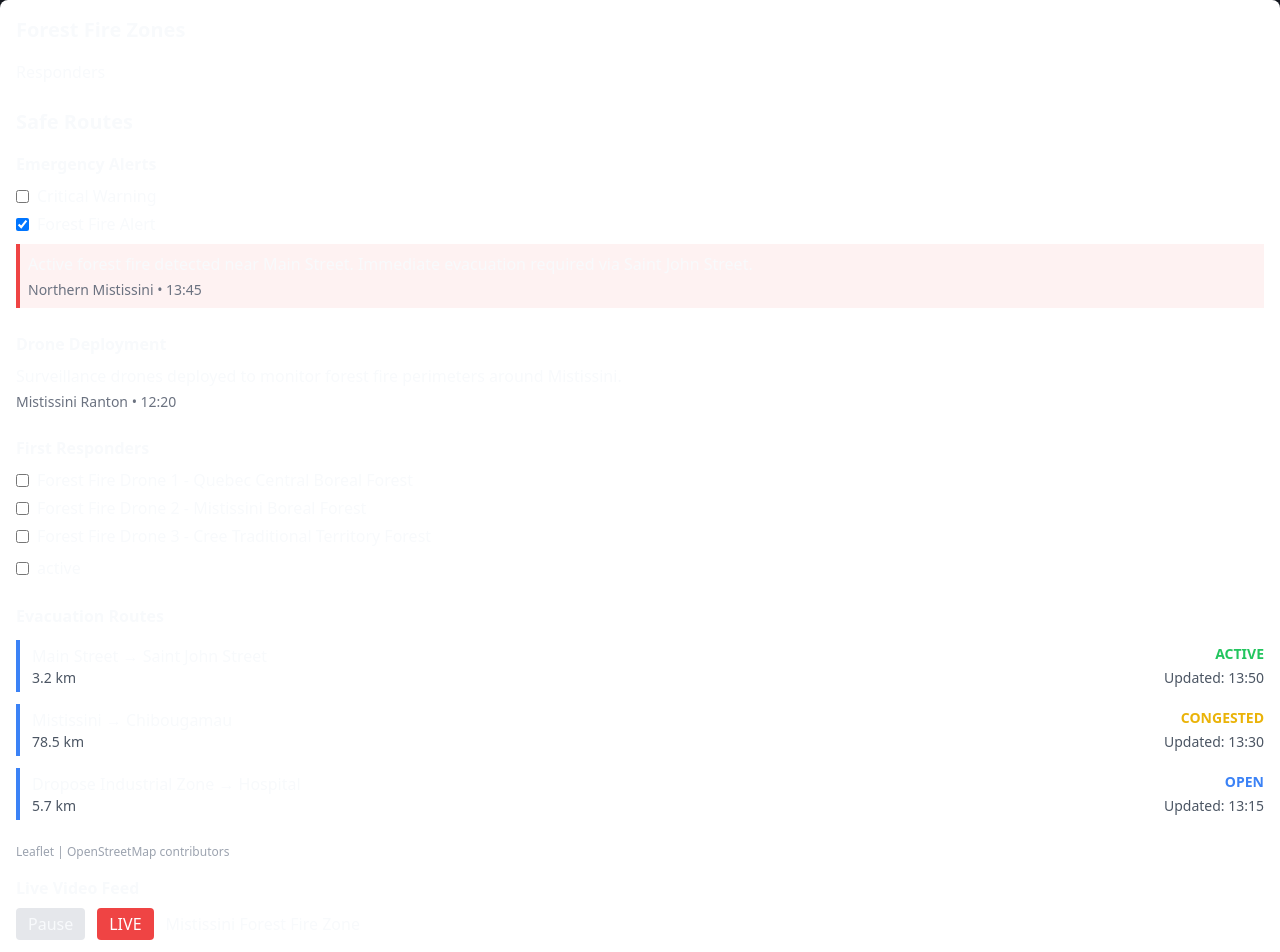
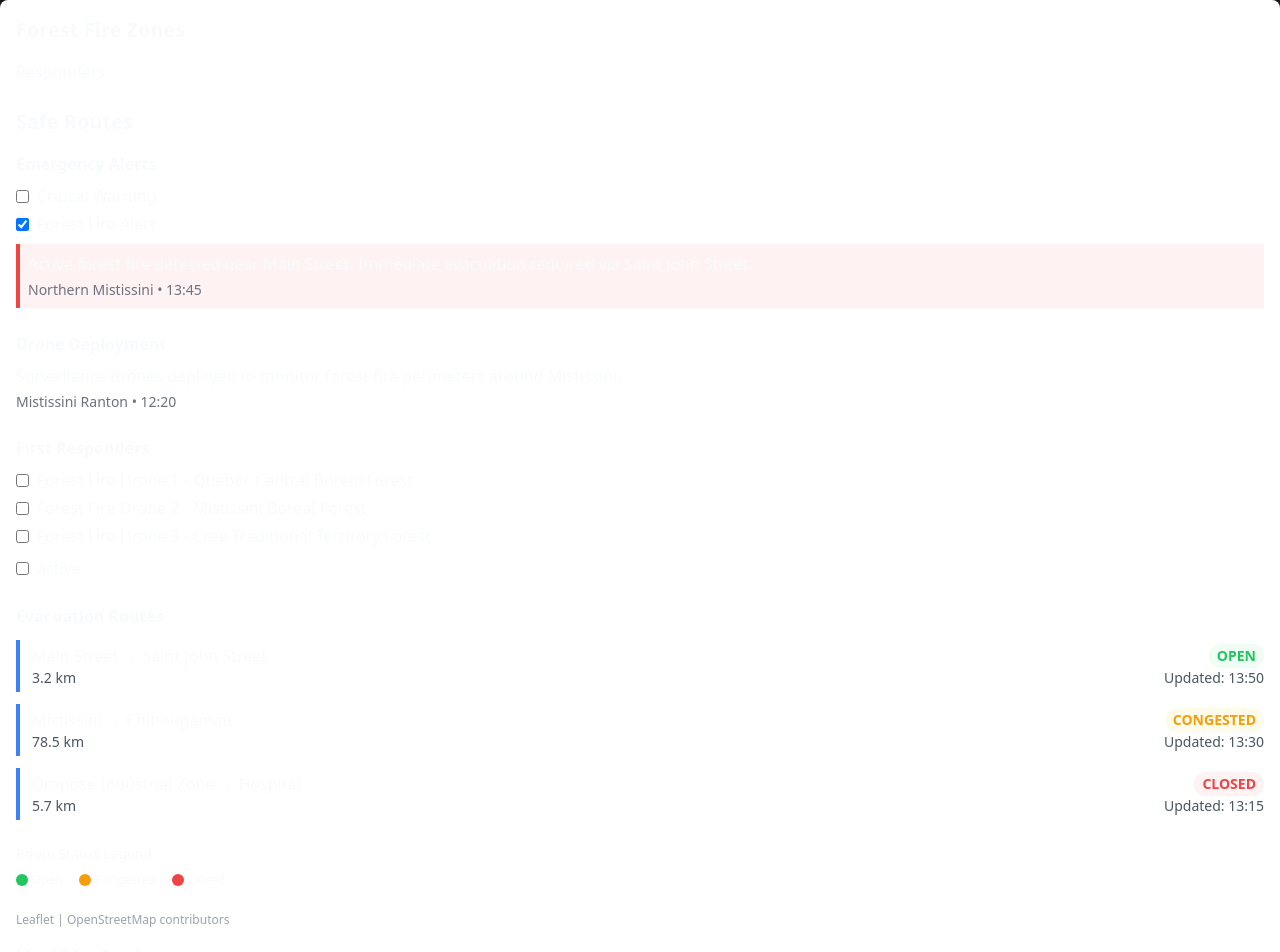
Before and after one commit to sreeeeeeeeeeeeeeeeee/flare, a React (Vite) app: page /emergency in a window 1280 px wide. Shown: the top 952 px of the page. Built offline with nearby package versions, Linux system fonts and the light colour scheme.

Commit message:
feat: Display route status in panel
Show the status of each evacuation route in the Evacuation Routes panel.

```diff
--- a/src/components/EmergencyDashboard.tsx
+++ b/src/components/EmergencyDashboard.tsx
@@ -1,11 +1,11 @@
 import React from 'react';
 
 const EmergencyDashboard = () => {
-  // Sample data - replace with your actual route data
+  // Sample data - updated to match the rest of the application
   const activeRoutes = [
     {
       name: "Main Street → Saint John Street",
-      status: "active",
+      status: "open",
       distance: "3.2 km",
       updated: "13:50",
       color: "text-green-500"
@@ -19,12 +19,26 @@ const EmergencyDashboard = () => {
     },
     {
       name: "Dropose Industrial Zone → Hospital",
-      status: "open",
+      status: "closed",
       distance: "5.7 km",
       updated: "13:15",
-      color: "text-blue-500"
+      color: "text-red-500"
     }
   ];
+
+  // Function to get the appropriate color based on status
+  const getStatusColor = (status) => {
+    switch (status) {
+      case 'open':
+        return 'text-green-500 bg-green-50';
+      case 'congested':
+        return 'text-amber-500 bg-amber-50';
+      case 'closed':
+        return 'text-red-500 bg-red-50';
+      default:
+        return 'text-blue-500 bg-blue-50';
+    }
+  };
 
   return (
     <div className="p-4 bg-white rounded-lg shadow">
@@ -77,7 +91,7 @@ const EmergencyDashboard = () => {
         </div>
       </div>
 
-      {/* Enhanced Evacuation Routes Section */}
+      {/* Enhanced Evacuation Routes Section - Updated with status badges */}
       <div className="mb-6">
         <h3 className="font-bold mb-3">Evacuation Routes</h3>
         {activeRoutes.length > 0 ? (
@@ -86,7 +100,7 @@ const EmergencyDashboard = () => {
               <div key={index} className="border-l-4 border-blue-500 pl-3 py-1">
                 <div className="flex justify-between items-start">
                   <span className="font-medium">{route.name}</span>
-                  <span className={`text-sm font-semibold ${route.color}`}>
+                  <span className={`text-sm font-semibold px-2 py-0.5 rounded-full ${getStatusColor(route.status)}`}>
                     {route.status.toUpperCase()}
                   </span>
                 </div>
@@ -100,6 +114,25 @@ const EmergencyDashboard = () => {
         ) : (
           <div className="text-gray-500 italic">Calculating evacuation routes...</div>
         )}
+      </div>
+
+      {/* Add status legend */}
+      <div className="mb-6">
+        <h4 className="text-sm font-medium mb-2">Route Status Legend</h4>
+        <div className="flex space-x-4">
+          <div className="flex items-center">
+            <div className="w-3 h-3 rounded-full bg-green-500 mr-1"></div>
+            <span className="text-xs">Open</span>
+          </div>
+          <div className="flex items-center">
+            <div className="w-3 h-3 rounded-full bg-amber-500 mr-1"></div>
+            <span className="text-xs">Congested</span>
+          </div>
+          <div className="flex items-center">
+            <div className="w-3 h-3 rounded-full bg-red-500 mr-1"></div>
+            <span className="text-xs">Closed</span>
+          </div>
+        </div>
       </div>
 
       {/* Map attribution - unchanged */}
```
